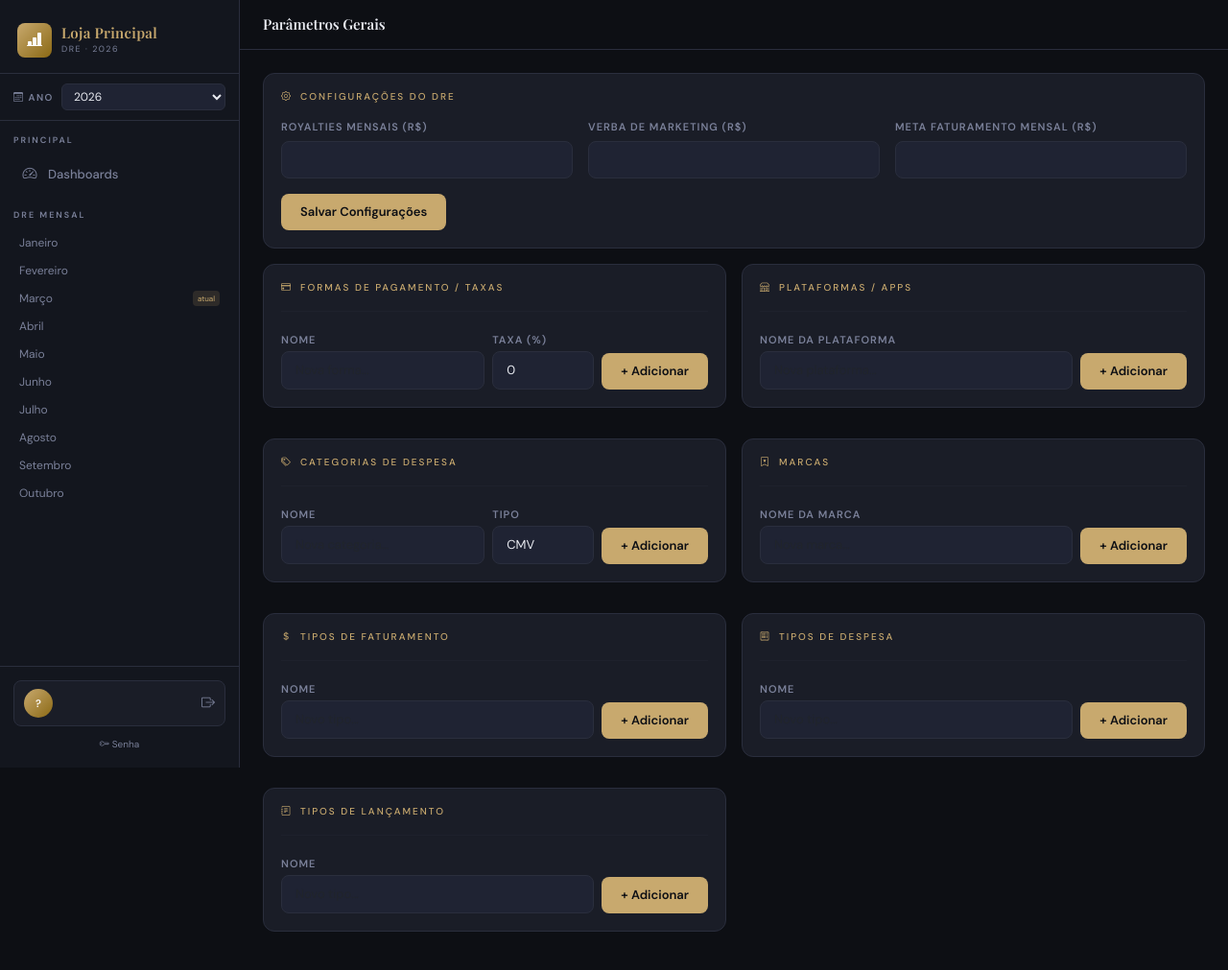
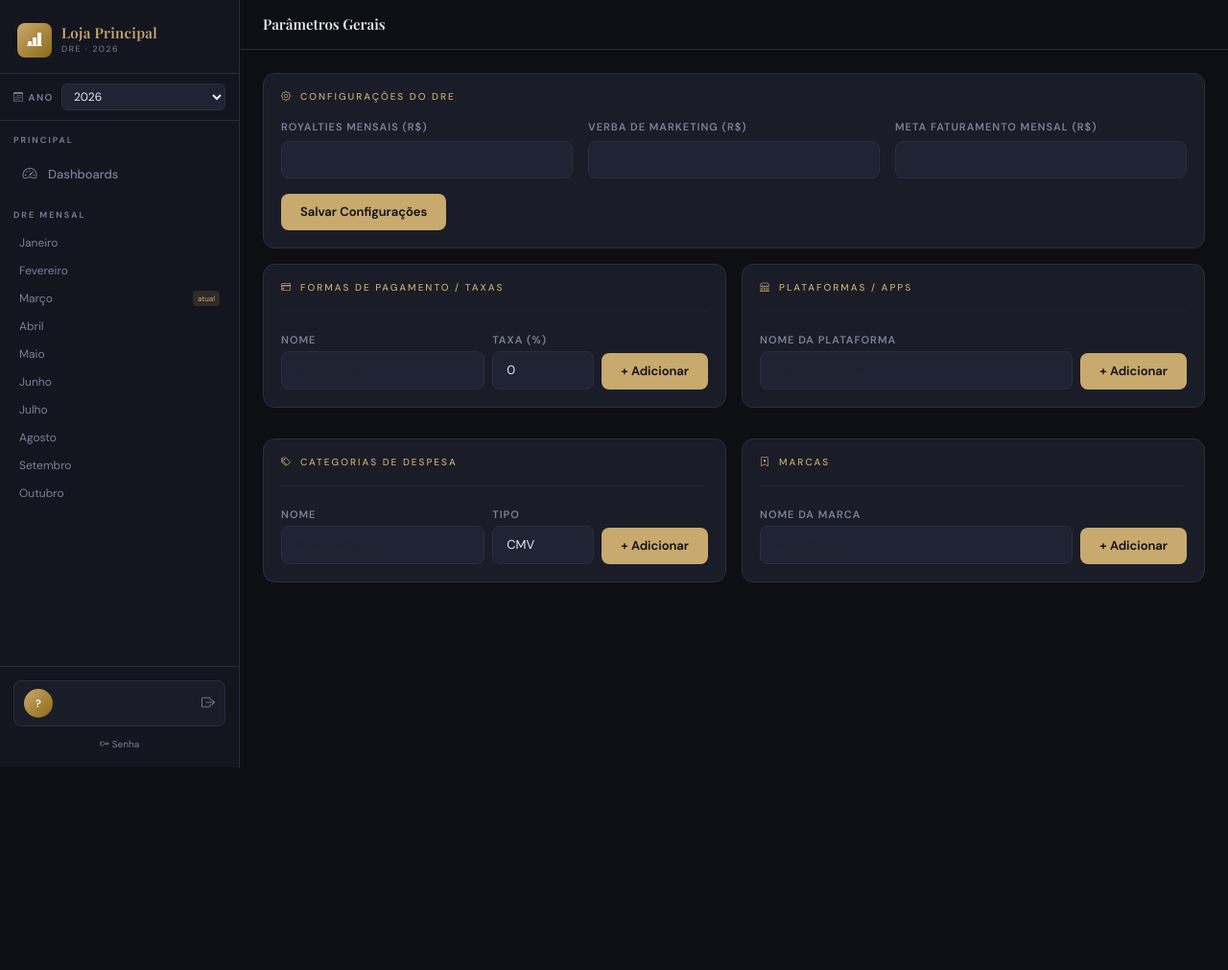
Before and after one commit to EvelynCFReal/sistema-dre, a Flask app: template sistema/templates/parametros.html in a window 1280 px wide. Shown: the whole page at 96% size. After the commit the page ends 800 px from the top, so only its background shows below. Run offline with Flask 3, Linux system fonts and the light colour scheme; the template is opened without the code that fills it, so the values that code supplies are empty; data comes from the database, SQL or seed files in the repository.

Commit message:
Auto-update

```diff
--- a/sistema/templates/parametros.html
+++ b/sistema/templates/parametros.html
@@ -205,84 +205,6 @@ document.addEventListener('DOMContentLoaded', function(){
   </div>
 </div>
 
-<!-- TIPOS DE FATURAMENTO -->
-<div class="col-lg-6">
-  <div class="config-section">
-    <h6><i class="bi bi-currency-dollar"></i> Tipos de Faturamento</h6>
-    {% for t in tipos_fat %}
-    <div class="item-row">
-      <div class="item-nome">{{ t.nome }}</div>
-      <form method="post" onsubmit="return confirm('Excluir {{ t.nome }}?')">
-        <input type="hidden" name="acao" value="del_tipo_fat">
-        <input type="hidden" name="item_id" value="{{ t.id }}">
-        <button class="del-btn" type="submit"><i class="bi bi-trash3"></i></button>
-      </form>
-    </div>
-    {% endfor %}
-    <hr class="separator">
-    <form method="post" class="form-dre inline-form">
-      <input type="hidden" name="acao" value="novo_tipo_fat">
-      <div style="flex:1">
-        <label class="form-label">Nome</label>
-        <input type="text" name="tipo_fat_nome" class="form-control" placeholder="Novo tipo..." required>
-      </div>
-      <button type="submit" class="btn-gold">+ Adicionar</button>
-    </form>
-  </div>
-</div>
-
-<!-- TIPOS DE DESPESA -->
-<div class="col-lg-6">
-  <div class="config-section">
-    <h6><i class="bi bi-receipt"></i> Tipos de Despesa</h6>
-    {% for t in tipos_desp %}
-    <div class="item-row">
-      <div class="item-nome">{{ t.nome }}</div>
-      <form method="post" onsubmit="return confirm('Excluir {{ t.nome }}?')">
-        <input type="hidden" name="acao" value="del_tipo_desp">
-        <input type="hidden" name="item_id" value="{{ t.id }}">
-        <button class="del-btn" type="submit"><i class="bi bi-trash3"></i></button>
-      </form>
-    </div>
-    {% endfor %}
-    <hr class="separator">
-    <form method="post" class="form-dre inline-form">
-      <input type="hidden" name="acao" value="novo_tipo_desp">
-      <div style="flex:1">
-        <label class="form-label">Nome</label>
-        <input type="text" name="tipo_desp_nome" class="form-control" placeholder="Novo tipo..." required>
-      </div>
-      <button type="submit" class="btn-gold">+ Adicionar</button>
-    </form>
-  </div>
-</div>
-
-<!-- TIPOS DE LANÇAMENTO -->
-<div class="col-lg-6">
-  <div class="config-section">
-    <h6><i class="bi bi-journal-text"></i> Tipos de Lançamento</h6>
-    {% for t in tipos_lanc %}
-    <div class="item-row">
-      <div class="item-nome">{{ t.nome }}</div>
-      <form method="post" onsubmit="return confirm('Excluir {{ t.nome }}?')">
-        <input type="hidden" name="acao" value="del_tipo_lanc">
-        <input type="hidden" name="item_id" value="{{ t.id }}">
-        <button class="del-btn" type="submit"><i class="bi bi-trash3"></i></button>
-      </form>
-    </div>
-    {% endfor %}
-    <hr class="separator">
-    <form method="post" class="form-dre inline-form">
-      <input type="hidden" name="acao" value="novo_tipo_lanc">
-      <div style="flex:1">
-        <label class="form-label">Nome</label>
-        <input type="text" name="tipo_lanc_nome" class="form-control" placeholder="Novo tipo..." required>
-      </div>
-      <button type="submit" class="btn-gold">+ Adicionar</button>
-    </form>
-  </div>
-</div>
-
 <!-- API KEYS (só master) -->
 {% if user_tipo == 'master' %}
 <div class="col-lg-6">
```
